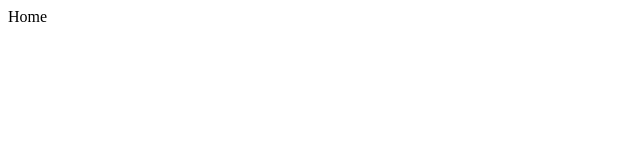
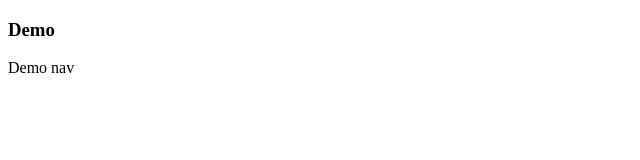
Before and after one commit to osequi/react-semantic-elements, a Next.js app: page / in a window 1280 px wide. Shown: the top 160 px of the page, without its empty margins (0-640 px from the left). Built offline with nearby package versions, Linux system fonts and the light colour scheme.

Commit message:
Adding demo

```diff
--- a/package.json
+++ b/package.json
@@ -13,7 +13,8 @@
     "next": "9.3.5",
     "prettier": "^2.1.1",
     "react": "16.13.1",
-    "react-dom": "16.13.1"
+    "react-dom": "16.13.1",
+    "styled-components": "^5.2.0"
   },
   "devDependencies": {
     "@babel/core": "^7.11.6",
--- a/pages/index.js
+++ b/pages/index.js
@@ -1,5 +1,7 @@
+import Demo from "../src/components/Demo";
+
 const Home = () => {
-  return "Home";
+  return <Demo />;
 };
 
 export default Home;
--- /dev/null
+++ b/src/components/Demo/Demo.js
@@ -0,0 +1,50 @@
+import React from "react";
+import PropTypes from "prop-types";
+import styled from "styled-components";
+
+/**
+ * Imports other components and hooks
+ */
+import Headings, { HeadingsPropTypes, HeadingsDefaultProps } from "../Headings";
+import Nav, { NavPropTypes, NavDefaultProps } from "../Nav";
+
+/**
+ * Defines the prop types
+ */
+const propTypes = {
+  headings: PropTypes.shape(HeadingsPropTypes),
+  nav: PropTypes.shape(NavPropTypes),
+};
+
+/**
+ * Defines the default props
+ */
+const defaultProps = {
+  headings: HeadingsDefaultProps,
+  nav: NavDefaultProps,
+};
+
+/**
+ * Styles the component container
+ */
+const Container = styled("section")((props) => ({}));
+
+/**
+ * Displays the component
+ */
+const Demo = (props) => {
+  const { headings, nav } = props;
+
+  return (
+    <Container className="Demo">
+      <Headings {...headings}>Demo</Headings>
+      <Nav {...nav}>Demo nav</Nav>
+    </Container>
+  );
+};
+
+Demo.propTypes = propTypes;
+Demo.defaultProps = defaultProps;
+
+export default Demo;
+export { propTypes as DemoPropTypes, defaultProps as DemoDefaultProps };
--- /dev/null
+++ b/src/components/Demo/Demo.md
@@ -0,0 +1 @@
+## Demo
--- /dev/null
+++ b/src/components/Demo/index.js
@@ -0,0 +1 @@
+export { default, DemoPropTypes, DemoDefaultProps } from "./Demo";
```
Also changed, not shown: 2 other files (tests, documents, lock files or other folders).
